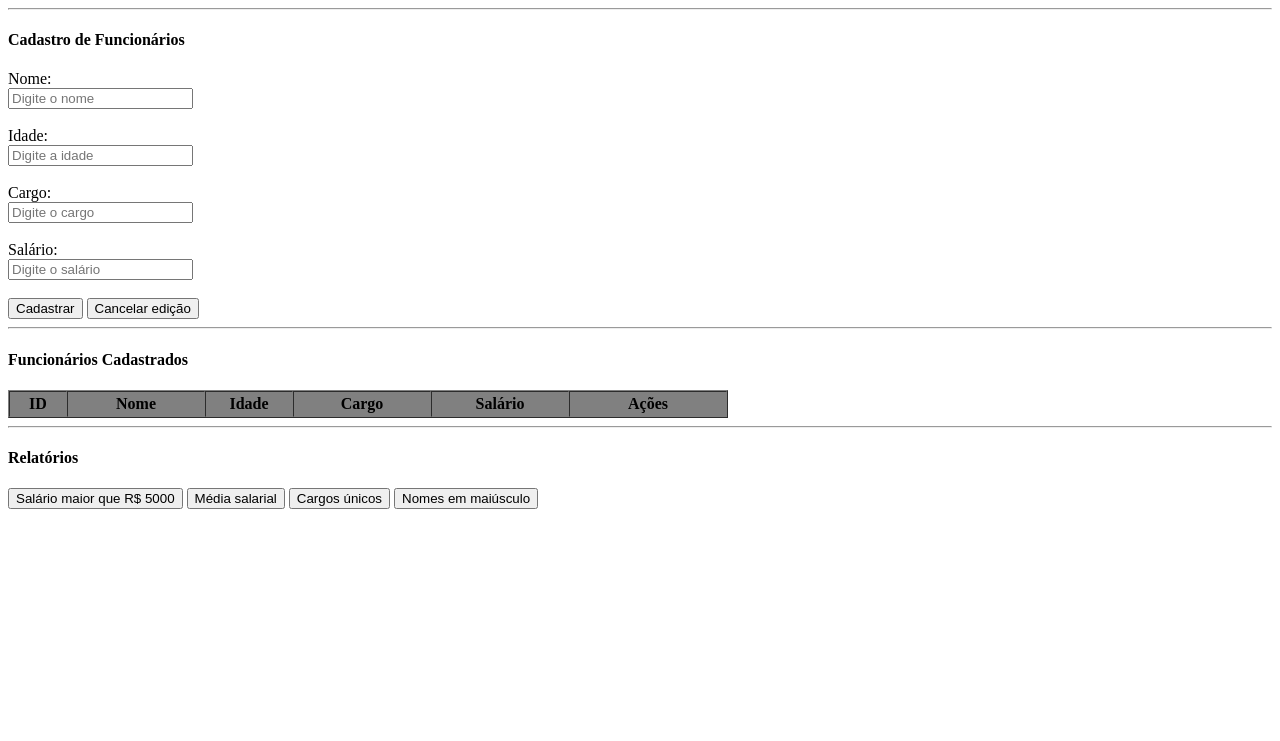
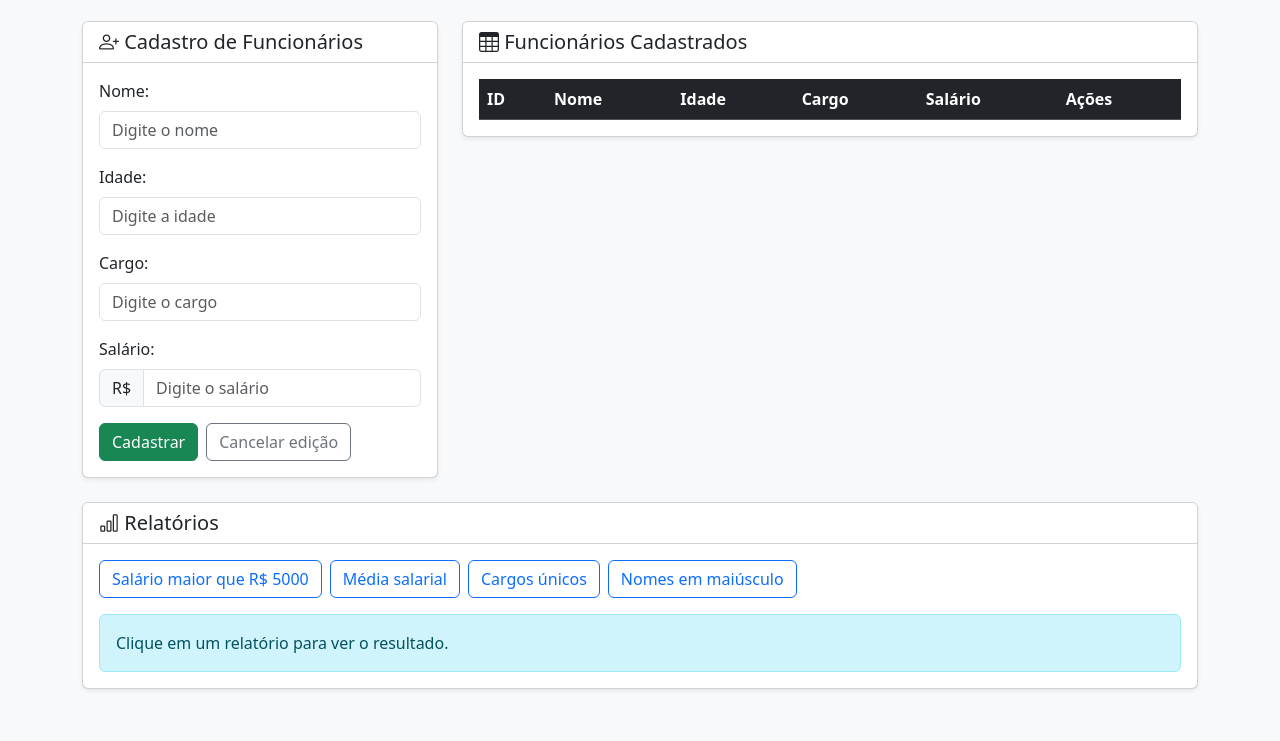
Before and after one commit to MariaJulia015/Gestao_Funcionarios, a plain HTML site: page index.html in a window 1280 px wide. Shown: the part 59-800 px from the top of the page. Drawn offline with nearby package versions, Linux system fonts and the light colour scheme.

Commit message:
Adiciona Bootstrap à interface

```diff
--- a/index.html
+++ b/index.html
@@ -4,61 +4,95 @@
     <meta charset="UTF-8">
     <meta name="viewport" content="width=device-width, initial-scale=1.0">
     <title>EC02 - Gestão de Funcionários</title>
+    <link rel="stylesheet" href="https://cdn.jsdelivr.net/npm/bootstrap@5.3.8/dist/css/bootstrap.min.css">
+    <link rel="stylesheet" href="https://cdn.jsdelivr.net/npm/bootstrap-icons@1.13.1/font/bootstrap-icons.min.css">
 </head>
-<body>
-    <h2>Startup de Tecnologia - Gestão de Funcionários</h2>
-    <hr>
+<body class="bg-light">
+    <nav class="navbar navbar-dark bg-primary mb-4">
+        <div class="container">
+            <span class="navbar-brand"><i class="bi bi-briefcase-fill"></i> Startup de Tecnologia - Gestão de Funcionários</span>
+        </div>
+    </nav>
 
-    <h4>Cadastro de Funcionários</h4>
+    <div class="container">
+        <div class="row g-4">
+            <div class="col-lg-4">
+                <div class="card shadow-sm">
+                    <div class="card-header bg-white">
+                        <h5 class="mb-0"><i class="bi bi-person-plus"></i> Cadastro de Funcionários</h5>
+                    </div>
+                    <div class="card-body">
                         <form id="formFuncionario" method="post">
-        <label for="nome">Nome:</label><br>
-        <input type="text" id="nome" name="nome" placeholder="Digite o nome" required>
-        <br><br>
+                            <div class="mb-3">
+                                <label for="nome" class="form-label">Nome:</label>
+                                <input type="text" class="form-control" id="nome" name="nome" placeholder="Digite o nome" required>
+                            </div>
+                            <div class="mb-3">
+                                <label for="idade" class="form-label">Idade:</label>
+                                <input type="number" class="form-control" id="idade" name="idade" min="0" placeholder="Digite a idade" required>
+                            </div>
+                            <div class="mb-3">
+                                <label for="cargo" class="form-label">Cargo:</label>
+                                <input type="text" class="form-control" id="cargo" name="cargo" placeholder="Digite o cargo" required>
+                            </div>
+                            <div class="mb-3">
+                                <label for="salario" class="form-label">Salário:</label>
+                                <div class="input-group">
+                                    <span class="input-group-text">R$</span>
+                                    <input type="number" class="form-control" id="salario" name="salario" min="0" step="0.01" placeholder="Digite o salário" required>
+                                </div>
+                            </div>
+                            <div class="d-flex gap-2">
+                                <input type="submit" class="btn btn-success" id="btnCadastrar" value="Cadastrar">
+                                <input type="button" class="btn btn-outline-secondary" id="btnCancelar" value="Cancelar edição">
+                            </div>
+                        </form>
+                    </div>
+                </div>
+            </div>
 
-        <label for="idade">Idade:</label><br>
-        <input type="number" id="idade" name="idade" min="0" placeholder="Digite a idade" required>
-        <br><br>
-
-        <label for="cargo">Cargo:</label><br>
-        <input type="text" id="cargo" name="cargo" placeholder="Digite o cargo" required>
-        <br><br>
-
-        <label for="salario">Salário:</label><br>
-        <input type="number" id="salario" name="salario" min="0" step="0.01" placeholder="Digite o salário" required>
-        <br><br>
-
-        <input type="submit" id="btnCadastrar" value="Cadastrar">
-        <input type="button" id="btnCancelar" value="Cancelar edição">
-    </form>
-
-    <hr>
-
-    <h4>Funcionários Cadastrados</h4>
-    <table border="1" cellpadding="3" cellspacing="0">
-        <thead>
+            <div class="col-lg-8">
+                <div class="card shadow-sm">
+                    <div class="card-header bg-white">
+                        <h5 class="mb-0"><i class="bi bi-table"></i> Funcionários Cadastrados</h5>
+                    </div>
+                    <div class="card-body table-responsive">
+                        <table class="table table-striped table-hover align-middle mb-0">
+                            <thead class="table-dark">
                                 <tr>
-                <th bgcolor="grey" width="50">ID</th>
-                <th bgcolor="grey" width="130">Nome</th>
-                <th bgcolor="grey" width="80">Idade</th>
-                <th bgcolor="grey" width="130">Cargo</th>
-                <th bgcolor="grey" width="130">Salário</th>
-                <th bgcolor="grey" width="150">Ações</th>
+                                    <th>ID</th>
+                                    <th>Nome</th>
+                                    <th>Idade</th>
+                                    <th>Cargo</th>
+                                    <th>Salário</th>
+                                    <th>Ações</th>
                                 </tr>
                             </thead>
                             <tbody id="tabelaFuncionarios">
                             </tbody>
                         </table>
+                    </div>
+                </div>
+            </div>
+        </div>
 
-    <hr>
+        <div class="card shadow-sm my-4">
+            <div class="card-header bg-white">
+                <h5 class="mb-0"><i class="bi bi-bar-chart"></i> Relatórios</h5>
+            </div>
+            <div class="card-body">
+                <div class="d-flex flex-wrap gap-2 mb-3">
+                    <input type="button" class="btn btn-outline-primary" id="btnSalarioMaior5000" value="Salário maior que R$ 5000">
+                    <input type="button" class="btn btn-outline-primary" id="btnMediaSalarial" value="Média salarial">
+                    <input type="button" class="btn btn-outline-primary" id="btnCargosUnicos" value="Cargos únicos">
+                    <input type="button" class="btn btn-outline-primary" id="btnNomesMaiusculo" value="Nomes em maiúsculo">
+                </div>
+                <div id="resultadoRelatorio" class="alert alert-info mb-0">Clique em um relatório para ver o resultado.</div>
+            </div>
+        </div>
+    </div>
 
-    <h4>Relatórios</h4>
-    <input type="button" id="btnSalarioMaior5000" value="Salário maior que R$ 5000">
-    <input type="button" id="btnMediaSalarial" value="Média salarial">
-    <input type="button" id="btnCargosUnicos" value="Cargos únicos">
-    <input type="button" id="btnNomesMaiusculo" value="Nomes em maiúsculo">
-    <br><br>
-    <div id="resultadoRelatorio"></div>
-
+    <script src="https://cdn.jsdelivr.net/npm/bootstrap@5.3.8/dist/js/bootstrap.bundle.min.js"></script>
     <script src="js/script.js"></script>
 </body>
 </html>
--- a/js/script.js
+++ b/js/script.js
@@ -115,12 +115,14 @@ class FuncionarioController {
             linha.insertCell(4).innerText = "R$ " + funcionario.salario.toFixed(2);
 
             const btnEditar = document.createElement("button");
-            btnEditar.innerText = "Editar";
+            btnEditar.innerHTML = '<i class="bi bi-pencil-square"></i> Editar';
             btnEditar.type = "button";
+            btnEditar.className = "btn btn-sm btn-warning me-1";
 
             const btnExcluir = document.createElement("button");
-            btnExcluir.innerText = "Excluir";
+            btnExcluir.innerHTML = '<i class="bi bi-trash"></i> Excluir';
             btnExcluir.type = "button";
+            btnExcluir.className = "btn btn-sm btn-danger";
 
             const actionCell = linha.insertCell(5);
             actionCell.appendChild(btnEditar);
```
Lines whose indentation alone changed are shown as unchanged.
